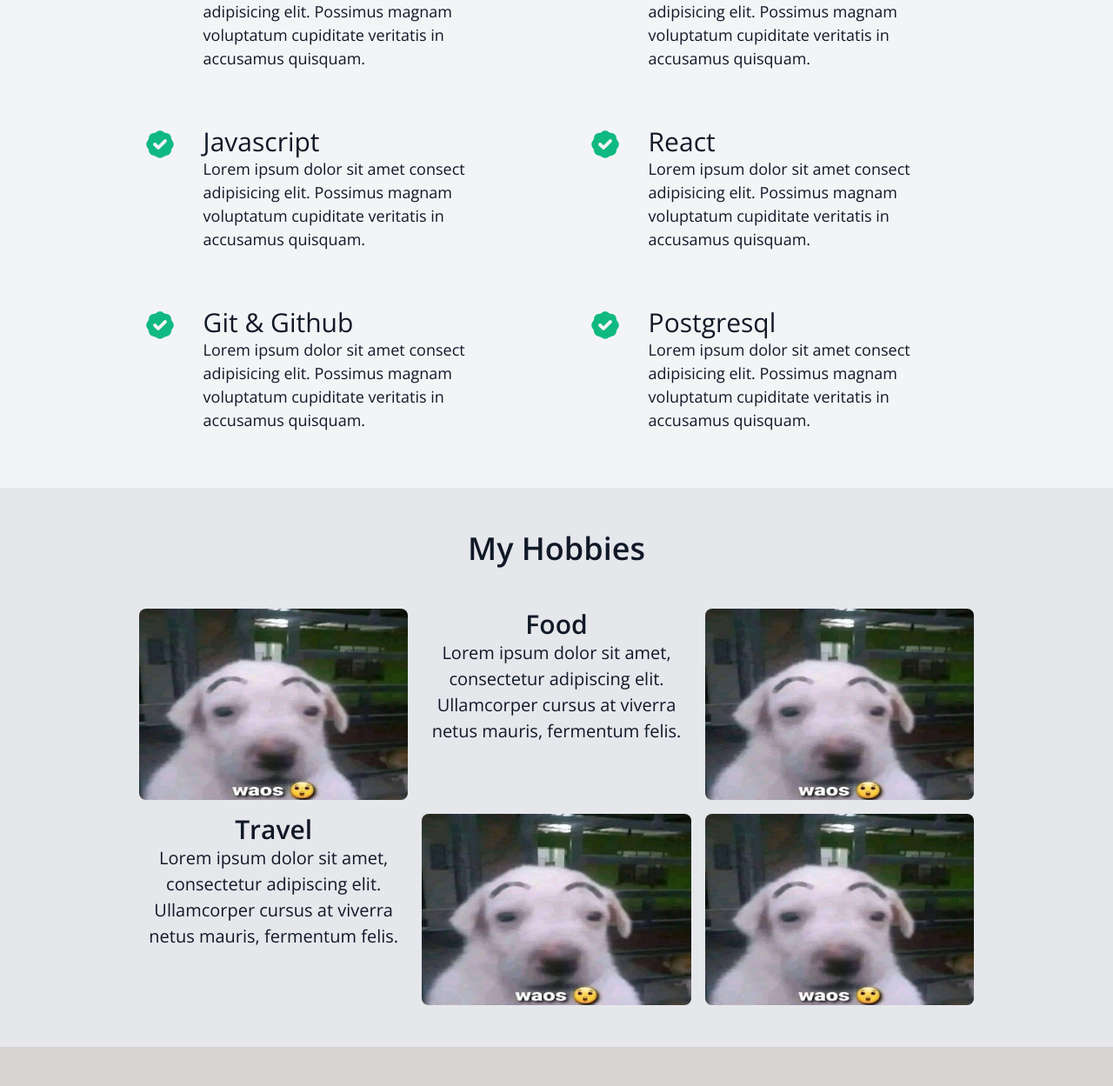
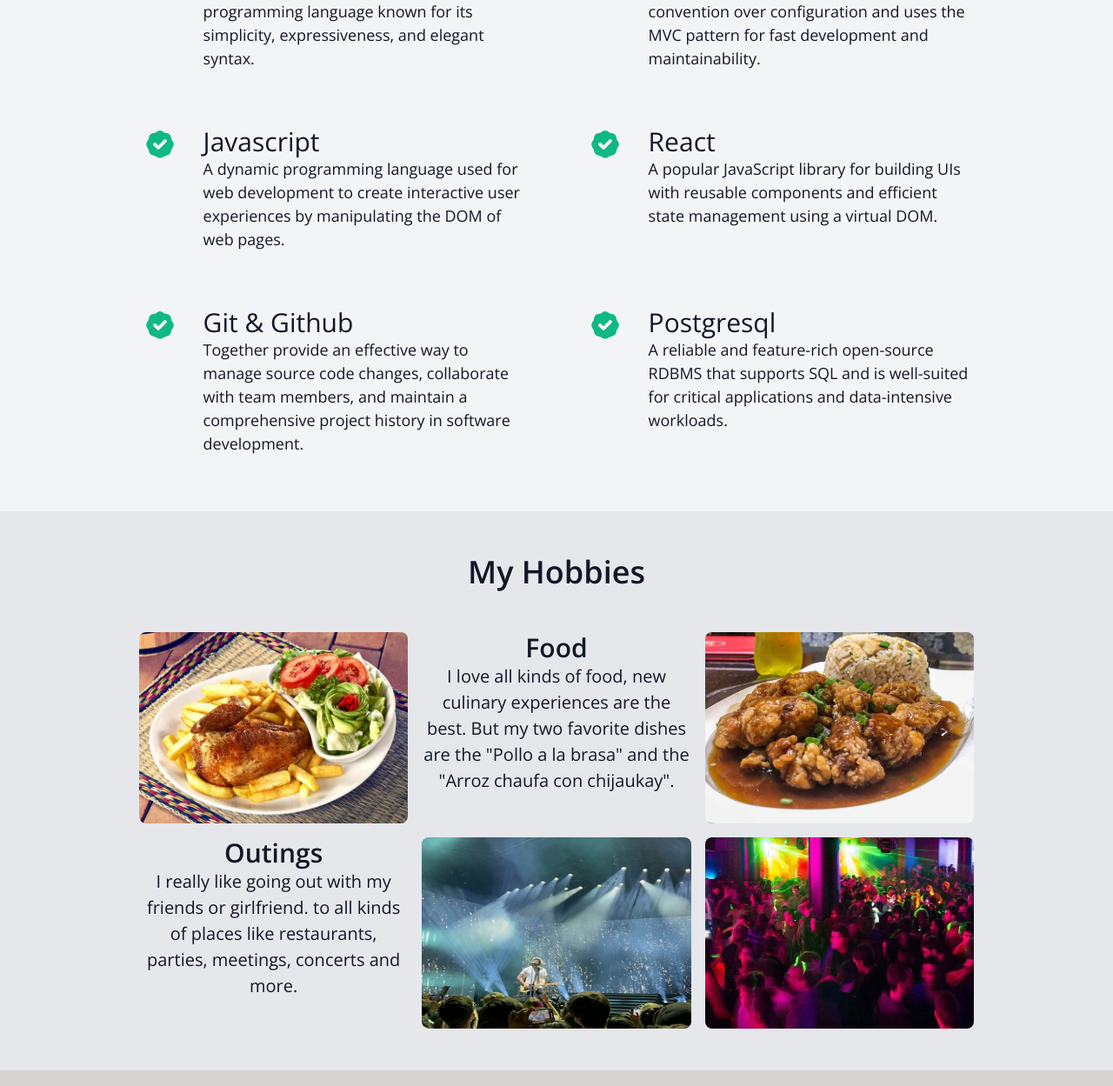
Before and after one commit to Alonzzoh/Blog-Alonzzoh, a plain HTML site: page about.html in a window 1280 px wide. Shown: the part 564-1813 px from the top of the page at 87% size. Drawn offline with nearby package versions, Linux system fonts and the light colour scheme.

Commit message:
FEAT: edit and replace the lorems

```diff
--- a/about.html
+++ b/about.html
@@ -95,8 +95,8 @@
             <div>
               <h3 class="heading-md regular">Ruby</h3>
               <p class="text-lg light">
-                Lorem ipsum dolor sit amet consect adipisicing elit. Possimus
-                magnam voluptatum cupiditate veritatis in accusamus quisquam.
+                A high-level, dynamic, and object-oriented programming language
+                known for its simplicity, expressiveness, and elegant syntax.
               </p>
             </div>
           </div>
@@ -107,8 +107,9 @@
             <div>
               <h3 class="heading-md regular">Ruby on Rails</h3>
               <p class="text-lg light">
-                Lorem ipsum dolor sit amet consect adipisicing elit. Possimus
-                magnam voluptatum cupiditate veritatis in accusamus quisquam.
+                A Ruby web framework that prioritizes convention over
+                configuration and uses the MVC pattern for fast development and
+                maintainability.
               </p>
             </div>
           </div>
@@ -119,8 +120,9 @@
             <div>
               <h3 class="heading-md regular">Javascript</h3>
               <p class="text-lg light">
-                Lorem ipsum dolor sit amet consect adipisicing elit. Possimus
-                magnam voluptatum cupiditate veritatis in accusamus quisquam.
+                A dynamic programming language used for web development to
+                create interactive user experiences by manipulating the DOM of
+                web pages.
               </p>
             </div>
           </div>
@@ -131,8 +133,8 @@
             <div>
               <h3 class="heading-md regular">React</h3>
               <p class="text-lg light">
-                Lorem ipsum dolor sit amet consect adipisicing elit. Possimus
-                magnam voluptatum cupiditate veritatis in accusamus quisquam.
+                A popular JavaScript library for building UIs with reusable
+                components and efficient state management using a virtual DOM.
               </p>
             </div>
           </div>
@@ -143,8 +145,9 @@
             <div>
               <h3 class="heading-md regular">Git & Github</h3>
               <p class="text-lg light">
-                Lorem ipsum dolor sit amet consect adipisicing elit. Possimus
-                magnam voluptatum cupiditate veritatis in accusamus quisquam.
+                Together provide an effective way to manage source code changes,
+                collaborate with team members, and maintain a comprehensive
+                project history in software development.
               </p>
             </div>
           </div>
@@ -155,8 +158,9 @@
             <div>
               <h3 class="heading-md regular">Postgresql</h3>
               <p class="text-lg light">
-                Lorem ipsum dolor sit amet consect adipisicing elit. Possimus
-                magnam voluptatum cupiditate veritatis in accusamus quisquam.
+                A reliable and feature-rich open-source RDBMS that supports SQL
+                and is well-suited for critical applications and data-intensive
+                workloads.
               </p>
             </div>
           </div>
@@ -172,31 +176,41 @@
         <div class="hobbies-summary-content">
           <div class="hobbies-summary-card">
             <div>
-              <img src="/assets/images/waos.jpg" class="hobbies-images" />
+              <img
+                src="/assets/images/Jpgs/pollo a la brasa.jpg"
+                class="hobbies-images"
+                alt="pollo a la brasa"
+              />
             </div>
           </div>
           <div class="hobbies-summary-card text-align-center">
             <h3 class="heading-md semibold">Food</h3>
             <p class="text-xl light">
-              Lorem ipsum dolor sit amet, consectetur adipiscing elit.
-              Ullamcorper cursus at viverra netus mauris, fermentum felis.
+              I love all kinds of food, new culinary experiences are the best.
+              But my two favorite dishes are the "Pollo a la brasa" and the
+              "Arroz chaufa con chijaukay".
             </p>
           </div>
           <div class="hobbies-summary-card">
-            <img src="/assets/images/waos.jpg" class="hobbies-images" />
+            <img
+              src="/assets/images/Jpgs/Chijaukay.jpg"
+              class="hobbies-images"
+              alt="arroz chijaukay"
+            />
           </div>
           <div class="hobbies-summary-card text-align-center">
-            <h3 class="heading-md semibold">Travel</h3>
+            <h3 class="heading-md semibold">Outings</h3>
             <p class="text-xl light">
-              Lorem ipsum dolor sit amet, consectetur adipiscing elit.
-              Ullamcorper cursus at viverra netus mauris, fermentum felis.
+              I really like going out with my friends or girlfriend. to all
+              kinds of places like restaurants, parties, meetings, concerts and
+              more.
             </p>
           </div>
           <div class="hobbies-summary-card">
-            <img src="/assets/images/waos.jpg" class="hobbies-images" />
+            <img src="/assets/images/Jpgs/ajr concierto.jpeg" class="hobbies-images" alt="ajr concert" />
           </div>
           <div class="hobbies-summary-card">
-            <img src="/assets/images/waos.jpg" class="hobbies-images" />
+            <img src="/assets/images/Jpgs/disco.jpg" class="hobbies-images" alt="disco" />
           </div>
         </div>
       </div>
@@ -207,7 +221,11 @@
         <h2 class="heading-xl semibold footer-content-title">
           Can I Help you?
         </h2>
-        <button class="button button-primary">Get in touch!</button>
+        <a
+          href="./contact.html"
+          class="button button-primary text-decoration-none"
+          >Get in touch!</a
+        >
         <h3 class="semibold footer-content-title">
           Build with ♥ by
           <br />
```
Also changed, not shown: calencli.html (+3 -3 lines), index.html (+8 -5 lines), portfolio.html (+6 -14 lines), assets/images/Jpgs/Chijaukay.jpg (added), assets/images/Jpgs/ajr concierto.jpeg (added), assets/images/Jpgs/disco.jpg (added), assets/images/Jpgs/pollo a la brasa.jpg (added), assets/images/image 4.jpg (deleted), assets/images/image 5.jpg (deleted), assets/images/waos.jpg (deleted).
